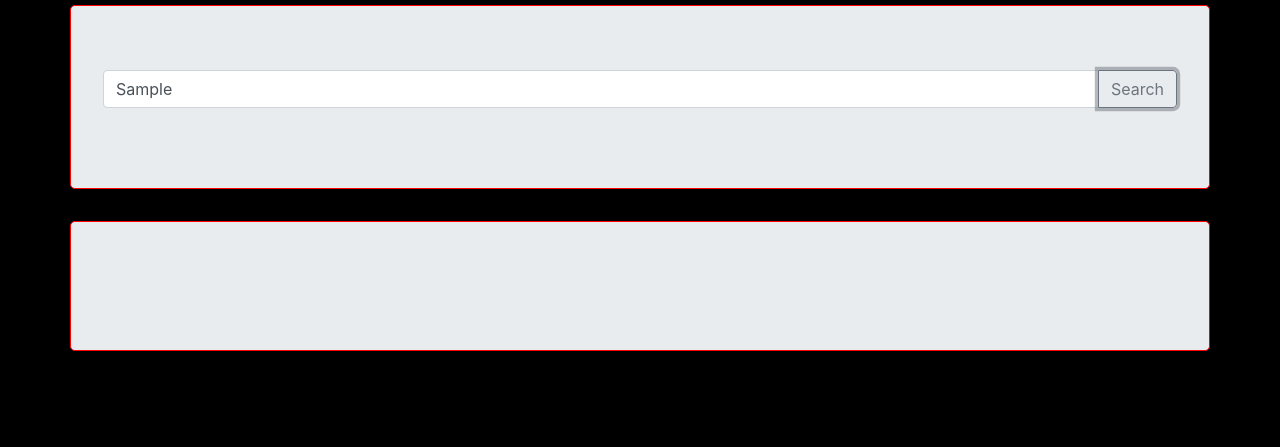
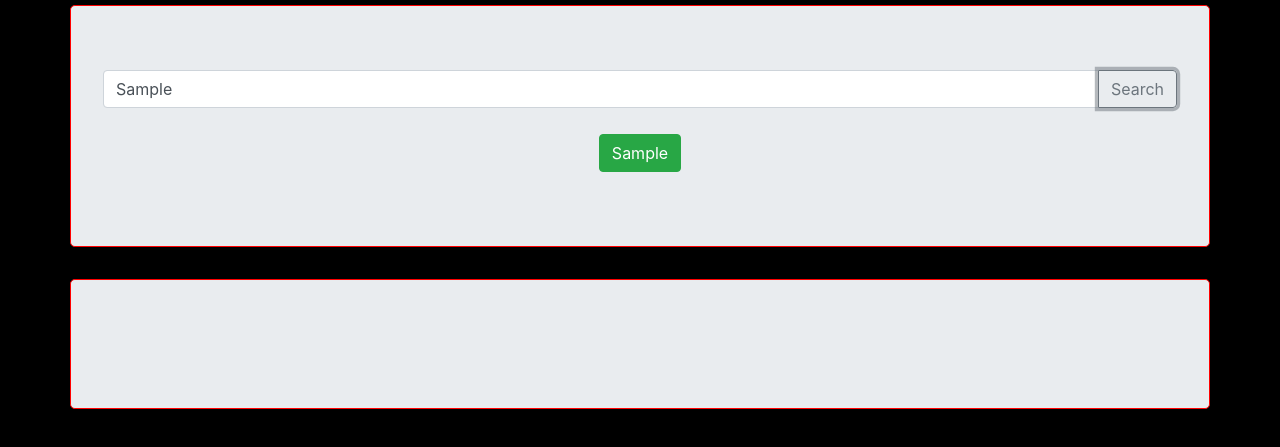
Before and after one commit to tmnguyen8/giphy-api, a plain HTML site: page index.html in a window 1280 px wide. Both pictures are taken after typing "Sample" into the empty fields and a click on the button "Search". Shown: the part 51-498 px from the top of the page. Drawn offline with nearby package versions, Linux system fonts and the light colour scheme.

Commit message:
added button, search bar, and assign searchList

```diff
--- a/assets/css/style.css
+++ b/assets/css/style.css
@@ -11,3 +11,6 @@ body {
     text-align: center;
 
 }
+.btn-success {
+    margin: 10px;
+}
--- a/assets/js/logic.js
+++ b/assets/js/logic.js
@@ -0,0 +1,23 @@
+// GLOBAL VARIABLES
+// *********************************************************
+let searchList = [];
+let searchText = "";
+// FUNCTIONS
+// *********************************************************
+
+
+// EXECUTION
+// *********************************************************
+$("#searchBtn").click(function() {
+    searchText = $("#searchText").val();
+    $(".searchResult").append(`<button type="button" class="btn btn-success">${searchText}</button>`);
+
+    if (!searchList.includes(searchText)) {
+        searchList.push(searchText);
+    } else {
+        alert("The following search has already been selected.");
+    };
+
+
+
+});
--- a/index.html
+++ b/index.html
@@ -16,17 +16,17 @@
 
     <div class="jumbotron searchContainer container">
         <div class="input-group mb-3">
-            <input type="text" class="form-control" placeholder="Giphy Image" aria-label="Giphy Image" aria-describedby="basic-addon2">
+            <input id="searchText" type="text" class="form-control" placeholder="Giphy Image" aria-label="Giphy Image" aria-describedby="basic-addon2">
             <div class="input-group-append">
-              <button class="btn btn-outline-secondary" type="button">Search</button>
+              <button class="btn btn-outline-secondary" type="button" id="searchBtn">Search</button>
             </div>
         </div>
-        <div class="searchText container">
+        <div class="searchResult container">
 
         </div>
     </div>
 
-    <div class="jumbotron result container">
+    <div class="jumbotron resultGif container">
 
     </div>
 
```
